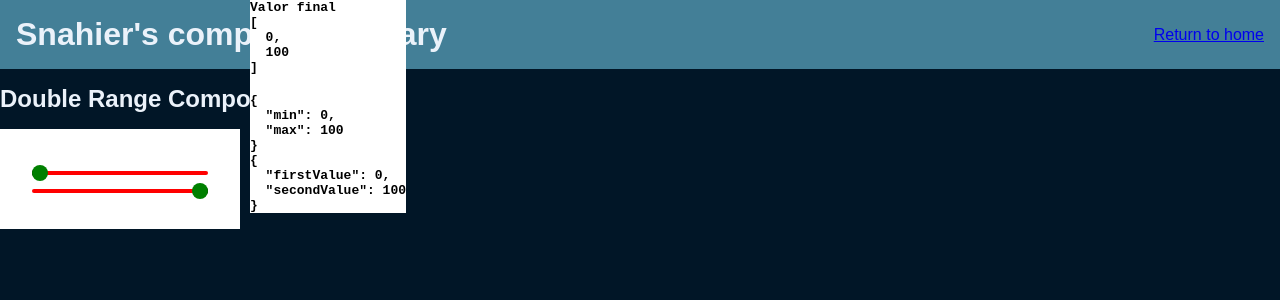
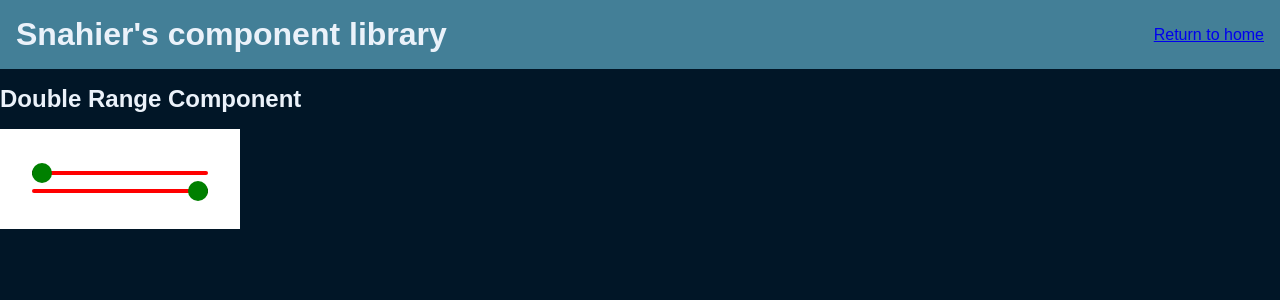
Before and after one commit to Snahier/snahier-react-tools, a React (Create React App) app: page /double-range in a window 1280 px wide. Shown: the top 300 px of the page. Built offline with nearby package versions, Linux system fonts and the light colour scheme.

Commit message:
Remove debug elements from root

```diff
--- a/src/components/core/Inputs/DoubleRange.tsx
+++ b/src/components/core/Inputs/DoubleRange.tsx
@@ -57,47 +57,6 @@ export const DoubleRange: React.FC<DoubleRangeProps> = ({
         defaultValue={value[1]}
         onChange={handleSetMax}
       />
-
-      <div
-        style={{
-          position: "fixed",
-          top: 0,
-          left: 250,
-          background: "white",
-          color: "black",
-          fontWeight: "bold",
-        }}
-      >
-        <pre>
-          <p>Valor final</p>
-          <code>{JSON.stringify(value, null, 2)}</code>
-        </pre>
-        <br />
-        <pre>
-          <code>
-            {JSON.stringify(
-              {
-                min,
-                max,
-              },
-              null,
-              2
-            )}
-          </code>
-        </pre>
-        <pre>
-          <code>
-            {JSON.stringify(
-              {
-                firstValue,
-                secondValue,
-              },
-              null,
-              2
-            )}
-          </code>
-        </pre>
-      </div>
     </StyledDoubleRange>
   )
 }
@@ -117,7 +76,7 @@ const sliderShared = css`
   z-index: 0;
 
   width: 100%;
-  height: 0.25rem;
+  height: 4px;
 
   pointer-events: none;
   outline: none;
@@ -131,8 +90,8 @@ const sliderShared = css`
     appearance: none;
 
     pointer-events: all;
-    width: 1rem;
-    height: 1rem;
+    width: 1.25rem;
+    height: 1.25rem;
 
     cursor: pointer;
     background: green;
```
